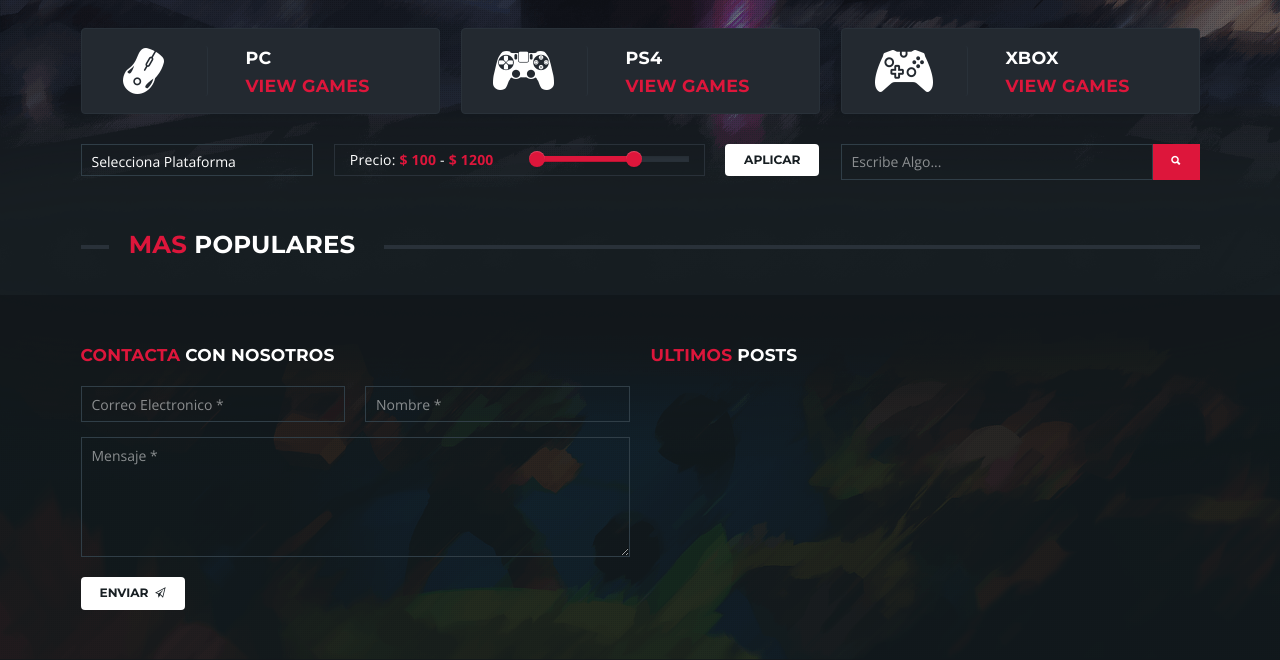
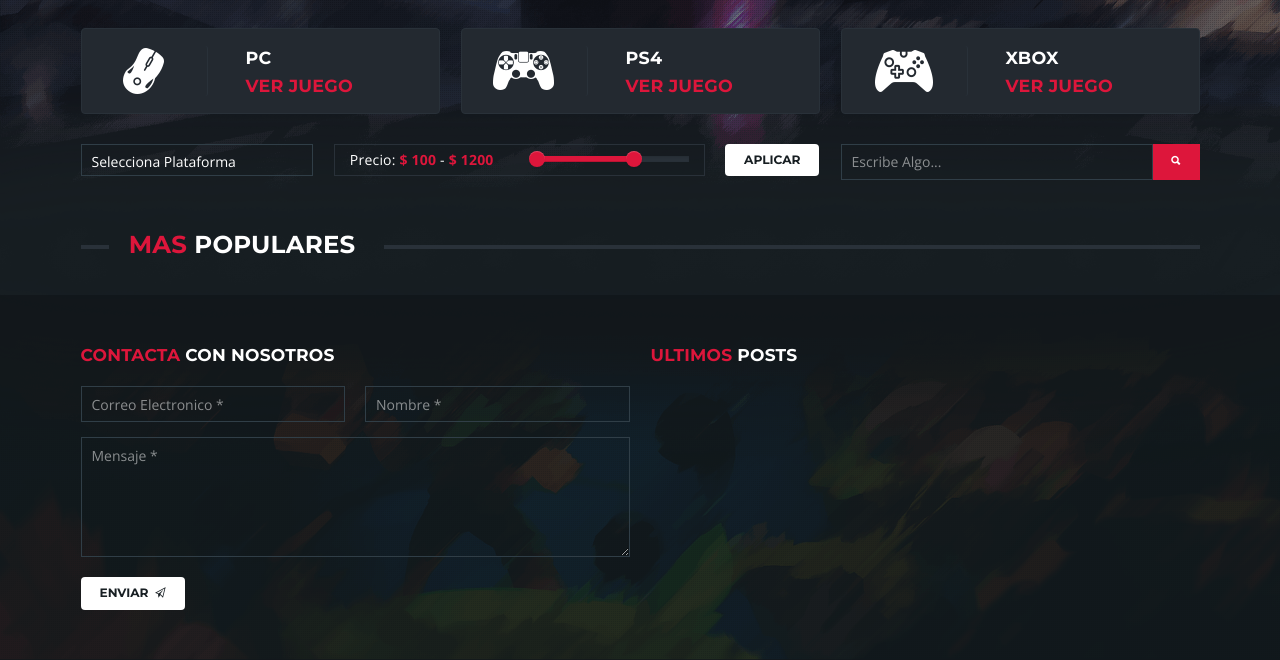
Before and after one commit to zlcosio21/moral-games, a Django app: page /tienda/plataforma_videojuego/ in a window 1280 px wide. Shown: the part 249-909 px from the top of the page. Run offline with Django 4.2, Linux system fonts and the light colour scheme; data that the repository does not hold is empty; some libraries are stand-ins or nearby versions; some web fonts are replaced.

Commit message:
Arreglando traduccion de los iconos de plataformas

```diff
--- a/store/templates/store/platforms.html
+++ b/store/templates/store/platforms.html
@@ -11,7 +11,7 @@
                     <a href="{% url 'ver_plataforma_videojuego' 'pc' %}">PC</a>
                 </h3>
                 <h3 class="nk-feature-title text-main-1">
-                    <a href="{% url 'ver_plataforma_videojuego' 'pc' %}">View Games</a>
+                    <a href="{% url 'ver_plataforma_videojuego' 'pc' %}">Ver Juego</a>
                 </h3>
             </div>
         </div>
@@ -26,7 +26,7 @@
                     <a href="{% url 'ver_plataforma_videojuego' 'PS4' %}">PS4</a>
                 </h3>
                 <h3 class="nk-feature-title text-main-1">
-                    <a href="{% url 'ver_plataforma_videojuego' 'PS4' %}">View Games</a>
+                    <a href="{% url 'ver_plataforma_videojuego' 'PS4' %}">Ver Juego</a>
                 </h3>
             </div>
         </div>
@@ -41,7 +41,7 @@
                     <a href="{% url 'ver_plataforma_videojuego' 'Xbox one' %}">Xbox</a>
                 </h3>
                 <h3 class="nk-feature-title text-main-1">
-                    <a href="{% url 'ver_plataforma_videojuego' 'Xbox one' %}">View Games</a>
+                    <a href="{% url 'ver_plataforma_videojuego' 'Xbox one' %}">Ver Juego</a>
                 </h3>
             </div>
         </div>
```
